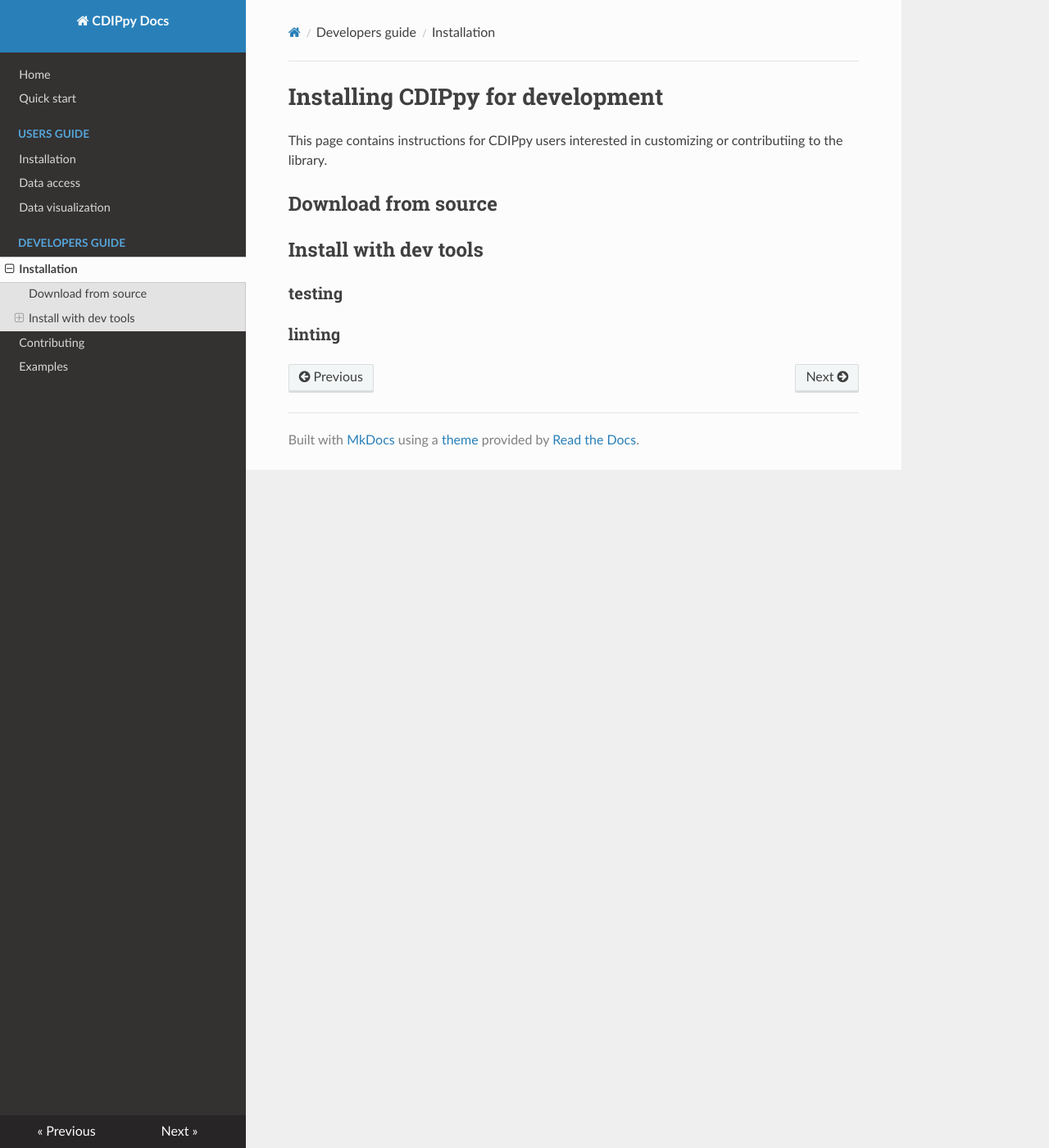
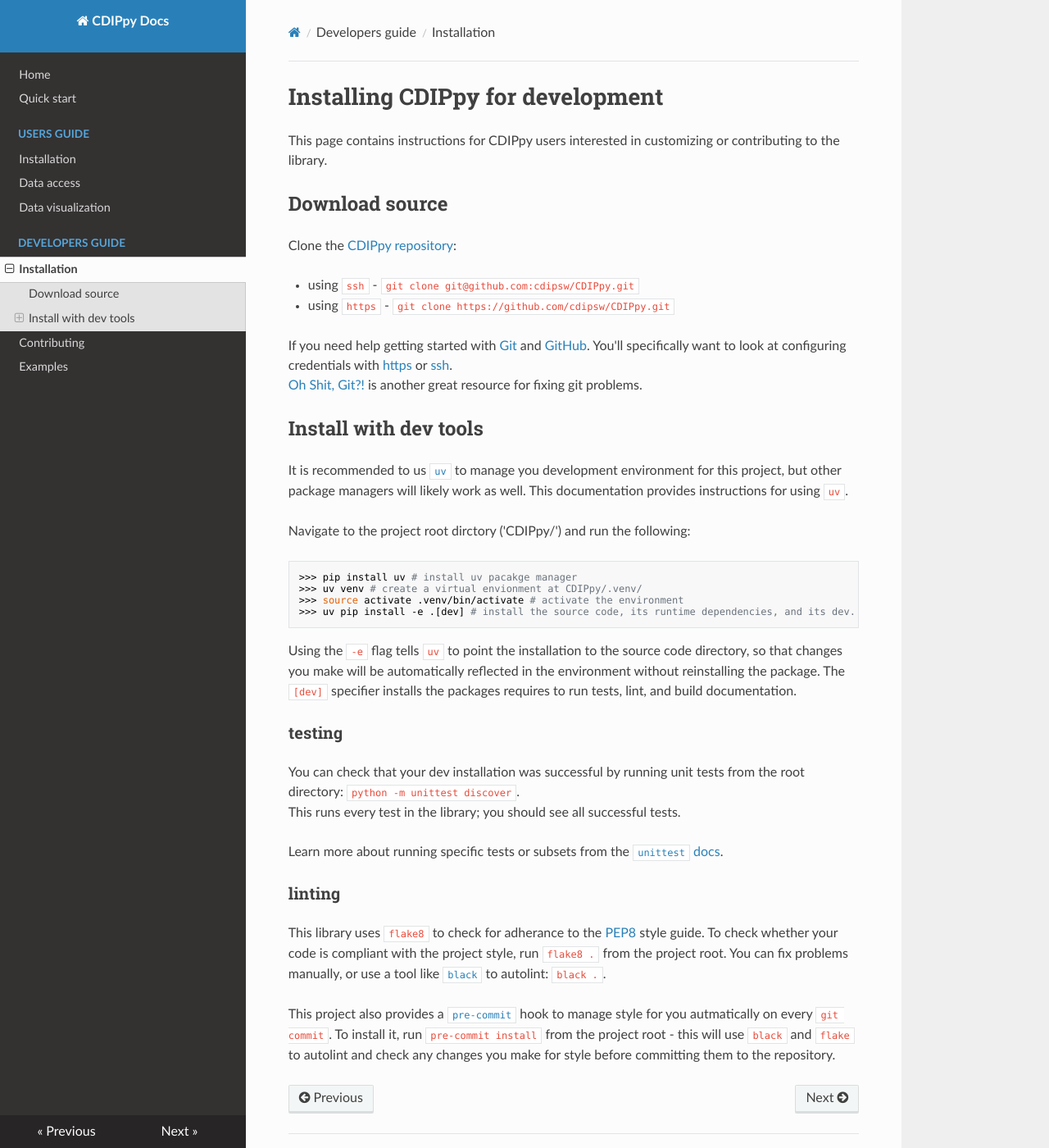
Before and after one commit to UCSD-SIO-CDIP/CDIPpy, an MkDocs documentation site: the page built from docs/dev_guide/index.md, in a window 1280 px wide and 1400 px high. Shown: the whole window at 82% size. Built offline with MkDocs 1.6.1, drawn with Linux system fonts in a browser that asks for light colours; nearby versions of some CDN libraries.

Commit message:
write dev guide (#9)

````diff
--- a/docs/dev_guide/index.md
+++ b/docs/dev_guide/index.md
@@ -1,10 +1,35 @@
 # Installing CDIPpy for development
-This page contains instructions for CDIPpy users interested in customizing or contributiing to the library.
+This page contains instructions for CDIPpy users interested in customizing or contributing to the library.
 
-## Download from source
+## Download source
+Clone the [CDIPpy repository](https://github.com/cdipsw/CDIPpy):
+
+* using `ssh` - `git clone git@github.com:cdipsw/CDIPpy.git`
+* using `https` - `git clone https://github.com/cdipsw/CDIPpy.git`
+
+If you need help getting started with [Git](https://git-scm.com/doc) and [GitHub](https://docs.github.com/en/enterprise-cloud@latest/get-started).
+You'll specifically want to look at configuring credentials with [https](https://git-scm.com/docs/gitcredentials) or [ssh](https://docs.github.com/en/authentication/connecting-to-github-with-ssh).
+[Oh Shit, Git?!](https://ohshitgit.com/) is another great resource for fixing git problems.
 
 ## Install with dev tools
+It is recommended to us [`uv`](https://docs.astral.sh/uv/) to manage you development environment for this project, but other package managers will likely work as well. This documentation provides instructions for using `uv`.
+
+Navigate to the project root dirctory ('CDIPpy/') and run the following:
+``` bash
+>>> pip install uv # install uv pacakge manager
+>>> uv venv # create a virtual envionment at CDIPpy/.venv/
+>>> source activate .venv/bin/activate # activate the environment
+>>> uv pip install -e .[dev] # install the source code, its runtime dependencies, and its dev. dependencies.
+```
+Using the `-e` flag tells `uv` to point the installation to the source code directory, so that changes you make will be automatically reflected in the environment without reinstalling the package. The `[dev]` specifier installs the packages requires to run tests, lint, and build documentation.
 
 ### testing
+You can check that your dev installation was successful by running unit tests from the root directory: `python -m unittest discover`.
+This runs every test in the library; you should see all successful tests.
+
+Learn more about running specific tests or subsets from the [`unittest` docs](https://docs.python.org/3/library/unittest.html).
 
 ### linting
+This library uses `flake8` to check for adherance to the [PEP8](https://peps.python.org/pep-0008/) style guide. To check whether your code is compliant with the project style, run `flake8 .` from the project root.  You can fix problems manually, or use a tool like [`black`](https://black.readthedocs.io/en/stable/) to autolint: `black .`.
+
+This project also provides a [`pre-commit`](https://pre-commit.com/) hook to manage style for you autmatically on every `git commit`. To install it, run `pre-commit install` from the project root - this will use `black` and `flake` to autolint and check any changes you make for style before committing them to the repository.
````
Also changed, not shown: docs/dev_guide/contribute.md (+11 -3 lines).
